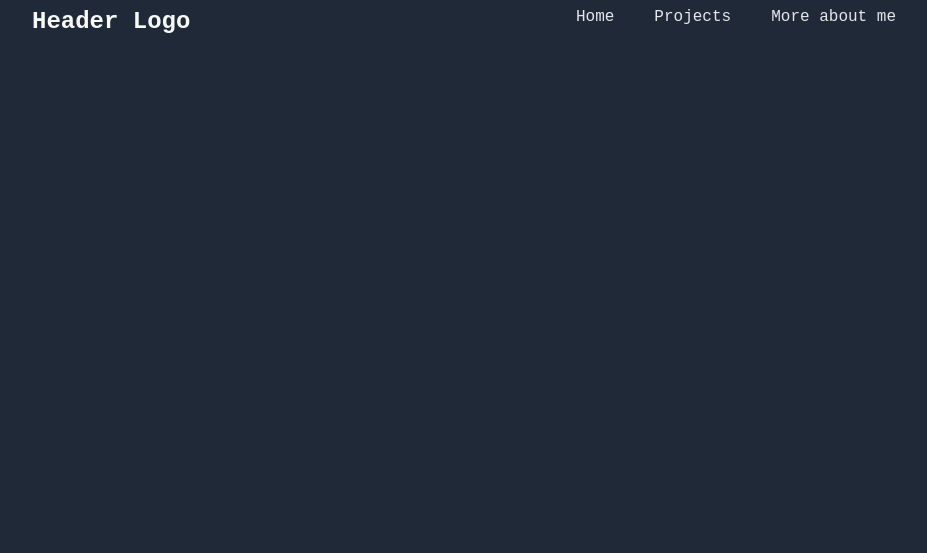
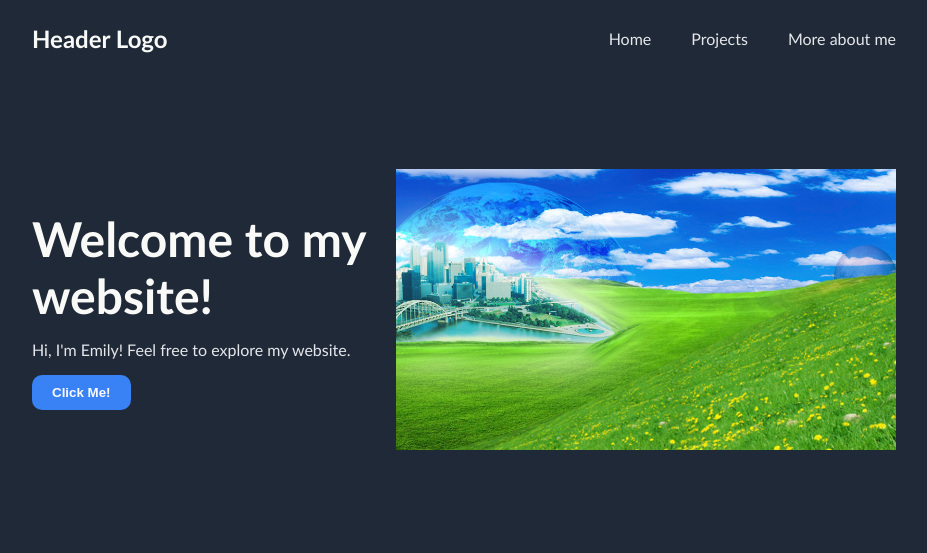
Before and after one commit to eminyoung/odin-landing-page, a plain HTML site: page index.html in a window 1280 px wide. Shown: the whole page, without its empty margins (176-1103 px from the left). Drawn offline with Linux system fonts and the light colour scheme.

Commit message:
finish top section of the website
The website welcoming, description text, button,
and image were added to the website.

```diff
--- a/index.html
+++ b/index.html
@@ -5,14 +5,26 @@
         <title>Main Page</title>
         <link rel="stylesheet" href="styles.css">
     </head>
+
     <body>
         <div class="header">
-            <p class="header-logo"> Header Logo</p>
-            <ul>
+            <h1 class="header-logo"> Header Logo</h1>
+            <ul class="links">
                 <li><a href="#">Home</a></li>
                 <li><a href="#">Projects</a></li>
                 <li><a href="#">More about me</a></li>
             </ul>
         </div>
+
+        <div class="container top">
+            <div class="text">
+                <div class="title">Welcome to my website!</div>
+                <p class="description">Hi, I'm Emily! Feel free to explore my website.</p>
+                <button>Click Me!</button>
+            </div>
+            <img src="img/field.jpg" width="500px">
+        </div>
+
+
     </body>
 </html>
--- a/styles.css
+++ b/styles.css
@@ -1,18 +1,23 @@
 body {
     background-color: #1F2937;
+    padding: 0px 200px;
+    color: #F9FAF8;
+    font-family:'Gill Sans', 'Gill Sans MT', Calibri, 'Trebuchet MS', sans-serif;
+    display: flex;
+    flex-direction: column;
 }
 
 .header {
-    padding: 0px 200px;
     display: flex;
     justify-content: space-between;
-    font-family: monospace;
+    align-items: center;
+}
 
+p {
+    color: #E5E7EB;
 }
 
 .header-logo {
-    margin: 0px;
-    padding: 0px;
     color: #F9FAF8;
     font-size: 24px;
     font-weight: bold;
@@ -26,8 +31,39 @@ ul {
     gap: 40px;
 }
 
-  a {
-    color: #E5E7EB;
-    font-size: 16px;
-    text-decoration: none;
-  }
+a {
+color: #E5E7EB;
+font-size: 16px;
+text-decoration: none;
+}
+
+.container {
+    display: flex;
+    justify-content: center;
+    align-items: center;
+    padding-top: 100px;
+    padding-bottom: 100px;
+}
+
+.top {
+    display: flex;
+    justify-content: space-between;
+    align-items: center;
+}
+
+.title {
+    font-size: 48px;
+    font-weight: bold;
+}
+
+
+button {
+    outline: none;
+    border: none;
+    border-radius: 10px;
+    padding: 10px 20px;
+    background-color: #3882F6;
+    color: #F9FAF8;
+    font-weight: bold;
+
+}
```
Also changed, not shown: img/field.jpg (added).
